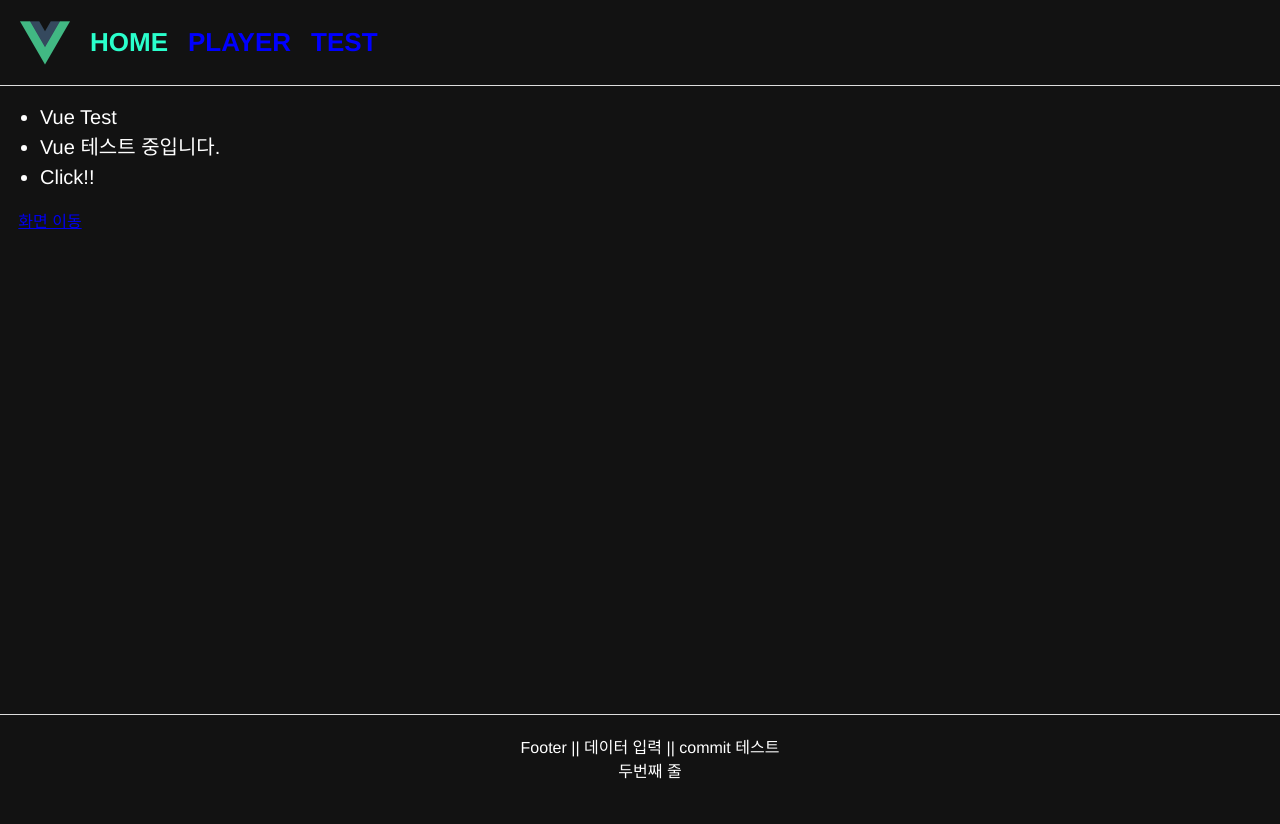
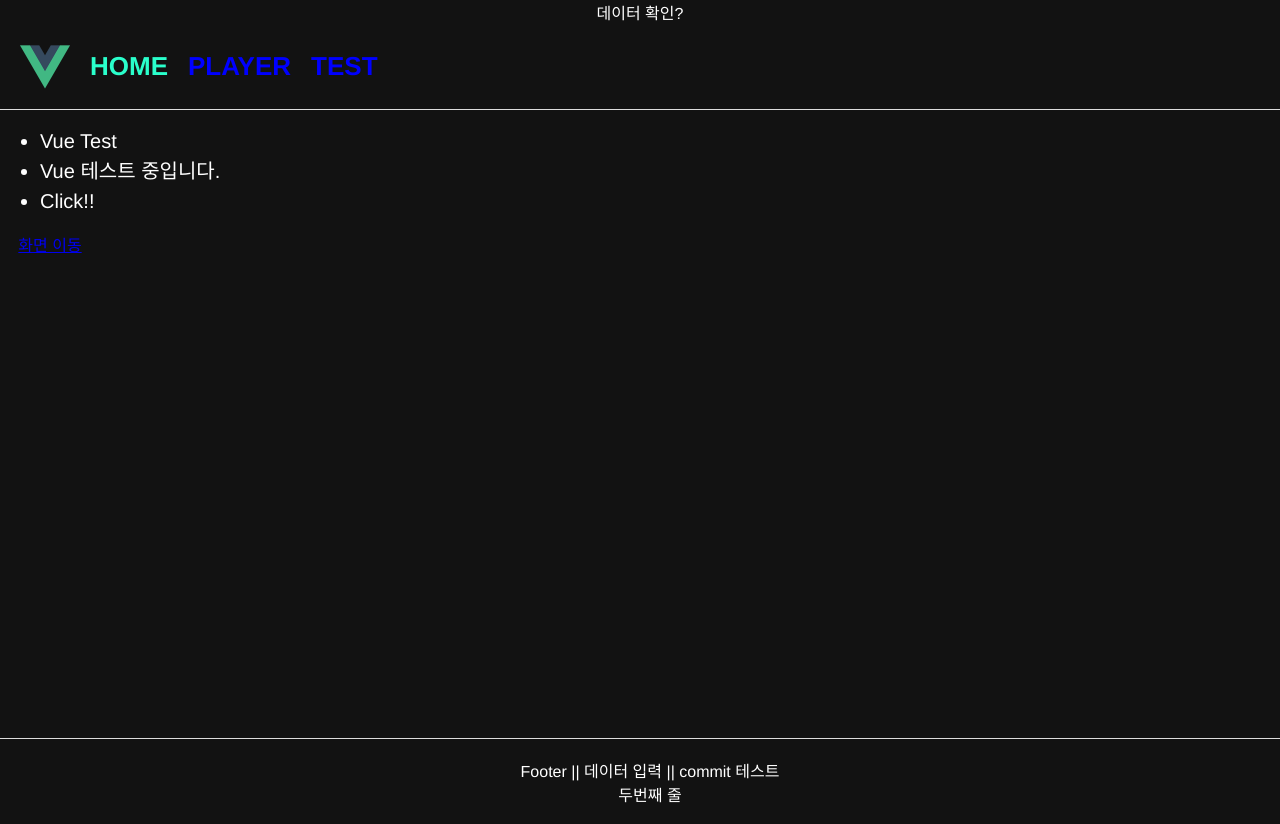
Before and after one commit to hwany0919/vueTest, a Vue app: page / in a window 1280 px wide. Before the commit the page ends 800 px from the top, so only its background shows below. Built offline with nearby package versions, Linux system fonts and the light colour scheme.

Commit message:
이모저모 입력

```diff
--- a/src/views/Main.vue
+++ b/src/views/Main.vue
@@ -1,5 +1,6 @@
 <template>
   <div class="main">
+    <div>데이터 확인?</div>
     <Header class="header" />
     <router-view class="main-wrapper" />
     <Footer class="footer" />
```
